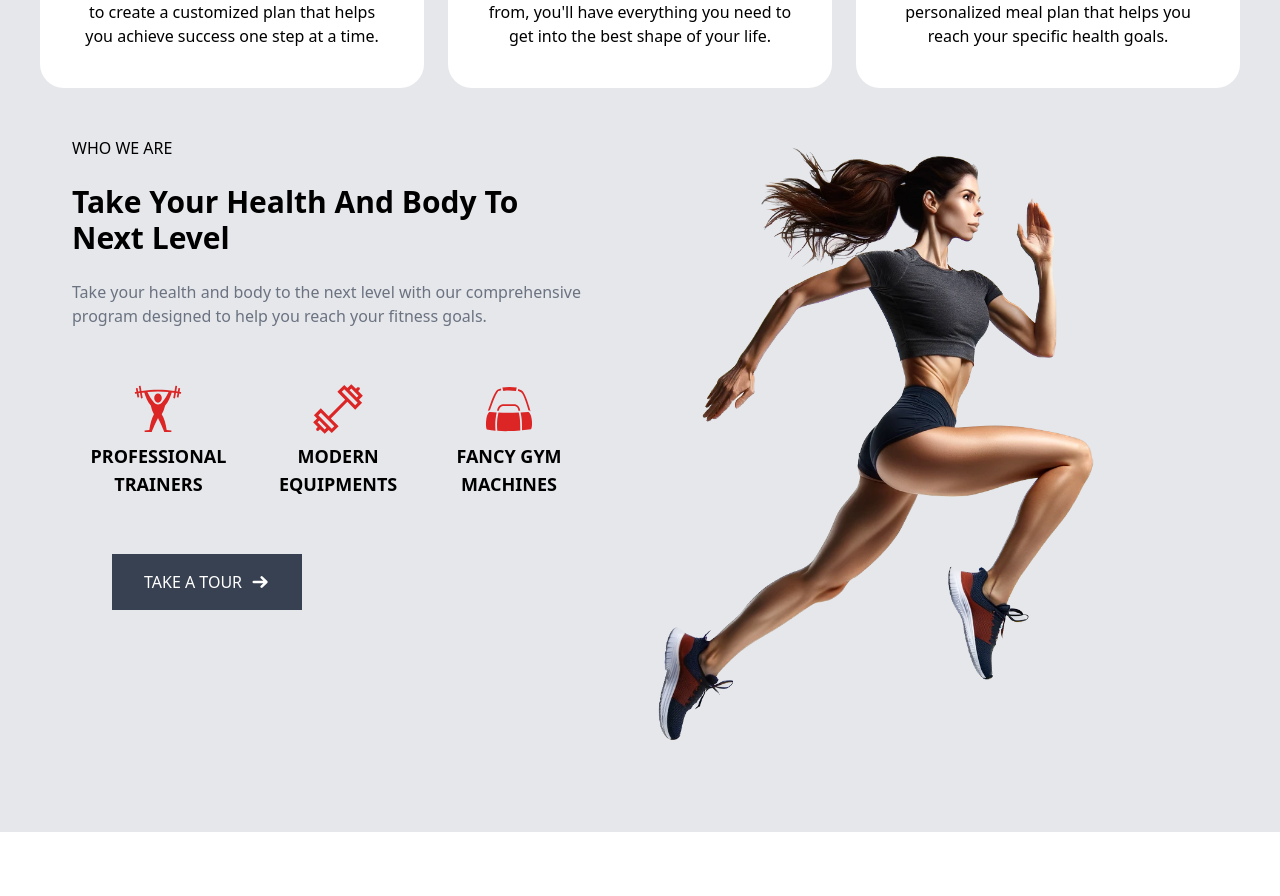
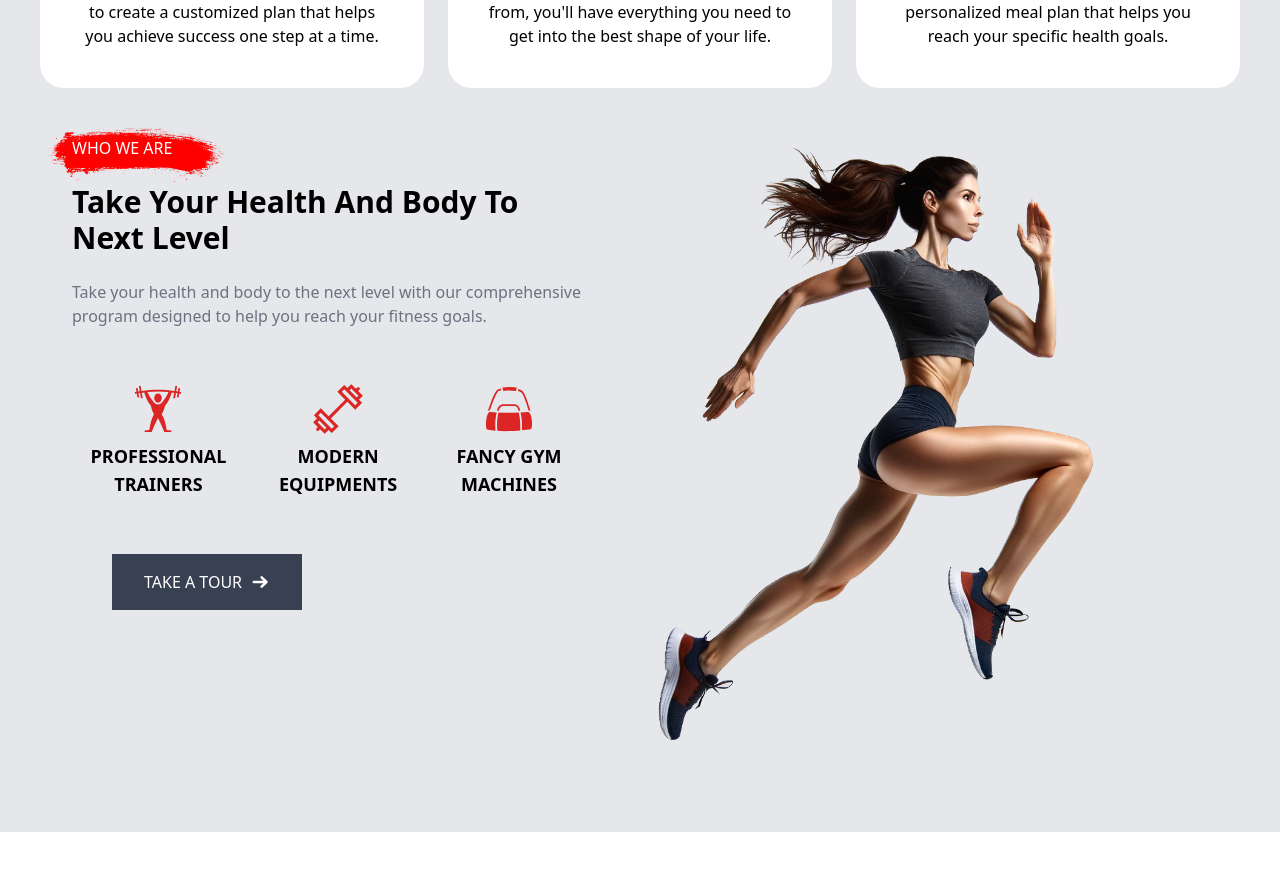
Before and after one commit to OnigiriKing/new-project, a React (Create React App) app: page / in a window 1280 px wide. Shown: the part 984-1880 px from the top of the page. Built offline with nearby package versions, Linux system fonts and the light colour scheme.

Commit message:
About page update

```diff
--- a/src/components/homeComp/Home.About/About.jsx
+++ b/src/components/homeComp/Home.About/About.jsx
@@ -1,5 +1,6 @@
 import allSvg from "svg/allSvg";
 import run from "../img/run.png"
+import redBrush from "../img/redBrush.png"
 
 export default function About() {
   return (
@@ -33,9 +34,9 @@ export default function About() {
         </div>
         <div class="flex mx-[2rem]">
           <div class="flex gap-6 flex-col">
-            <div>
-              <h3>WHO WE ARE</h3>
-              <div></div>
+            <div class="relative">
+              <h3 class="text-white relative z-[10] ">WHO WE ARE</h3>
+              <img class="absolute w-[11rem] -top-2 -left-6 z-[5]" src={redBrush} />
             </div>
             <h3 class="text-3xl font-bold">
               Take Your Health And Body To Next Level
```
Also changed, not shown: src/components/homeComp/img/redBrush.png (added), src/dist/style.css.
